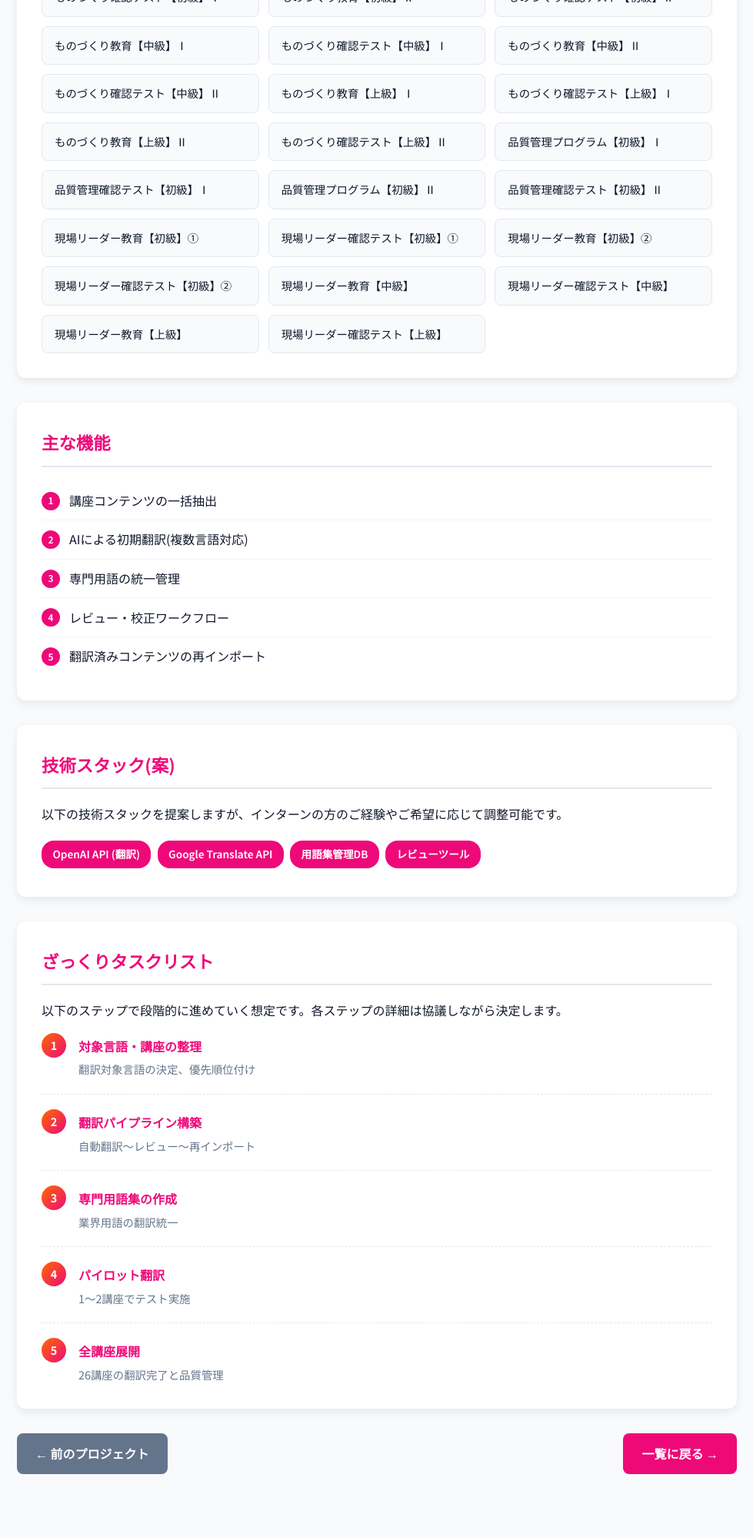
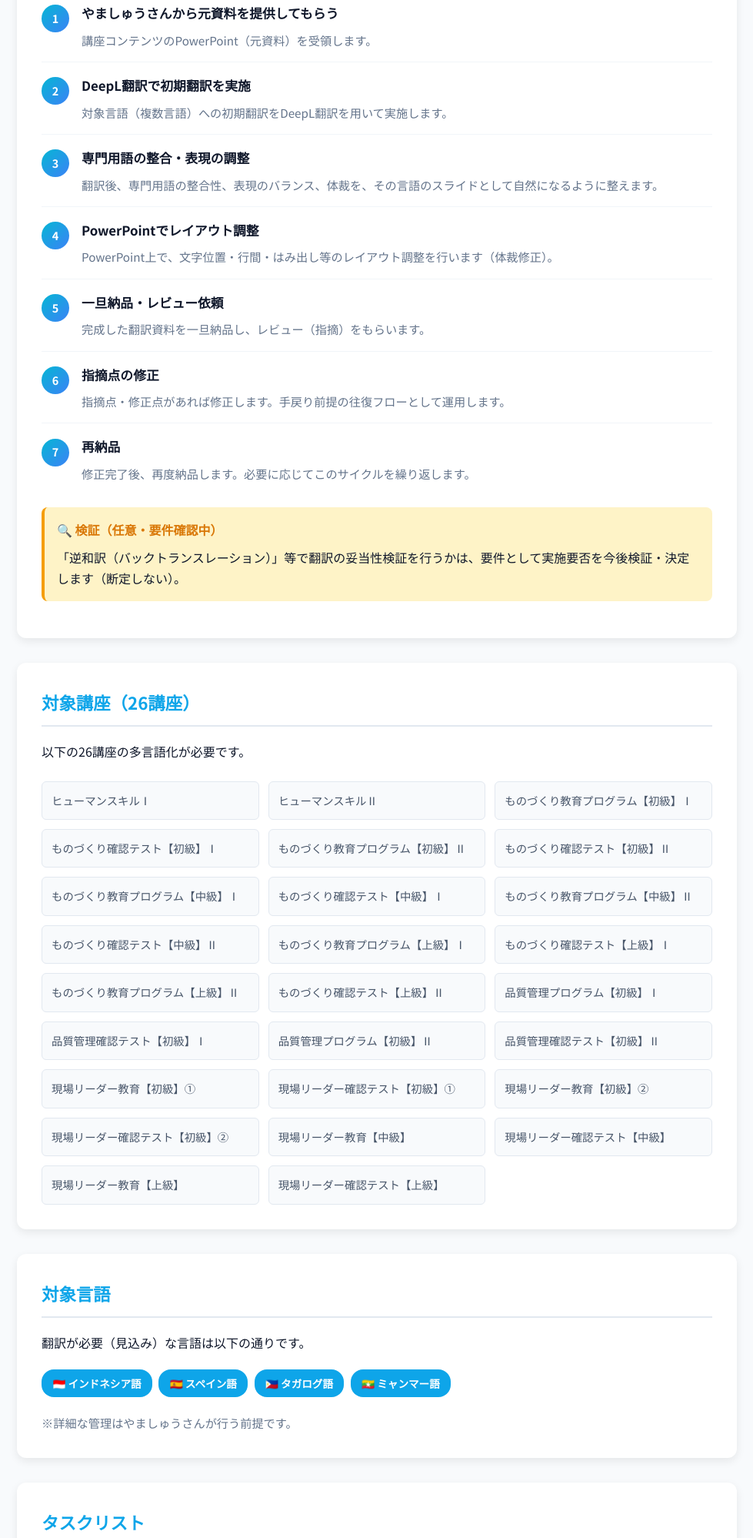
Before and after one commit to cross-support/intern.irai, a plain HTML site: page project06.html in a window 1280 px wide. Shown: the part 802-2800 px from the top of the page at 77% size, without its empty margins (150-1129 px from the left). Before the commit the page ends 2749 px from the top, so only its background shows below. Drawn offline with Linux system fonts and the light colour scheme.

Commit message:
プロジェクト⑥を翻訳作業フロー運用案件に改修: 技術スタック削除、主なフロー7ステップ化、26講座・4言語明記

```diff
--- a/project06.html
+++ b/project06.html
@@ -21,7 +21,7 @@
         }
 
         .header {
-            background: linear-gradient(135deg, #ff6a00 0%, #ee0979 100%);
+            background: linear-gradient(135deg, #06b6d4 0%, #3b82f6 100%);
             color: white;
             padding: 2rem;
         }
@@ -78,129 +78,125 @@
 
         .section h2 {
             font-size: 1.4rem;
-            color: #ee0979;
+            color: #0ea5e9;
             margin-bottom: 1.2rem;
             padding-bottom: 0.7rem;
             border-bottom: 2px solid #e2e8f0;
         }
 
-        .note-box {
-            background: #fff3cd;
+        .section h3 {
+            font-size: 1.1rem;
+            color: #06b6d4;
+            margin: 1.5rem 0 1rem 0;
+        }
+
+        .info-box {
+            background: #dbeafe;
+            border-left: 4px solid #3b82f6;
+            padding: 1rem;
+            border-radius: 8px;
+            margin: 1rem 0;
+        }
+
+        .info-box strong {
+            color: #1e40af;
+            display: block;
+            margin-bottom: 0.5rem;
+        }
+
+        .verification-box {
+            background: #fef3c7;
             border-left: 4px solid #f59e0b;
             padding: 1rem;
             border-radius: 8px;
             margin: 1rem 0;
         }
 
-        .note-box strong {
+        .verification-box strong {
             color: #d97706;
             display: block;
             margin-bottom: 0.5rem;
         }
 
-        .task-list {
+        .flow-list {
             list-style: none;
+            counter-reset: flow-counter;
         }
 
-        .task-item {
-            padding: 0.7rem 0;
+        .flow-item {
+            padding: 1rem 0;
             border-bottom: 1px solid #f1f5f9;
             display: flex;
             align-items: start;
-            gap: 0.75rem;
+            gap: 1rem;
+            counter-increment: flow-counter;
         }
 
-        .task-item:last-child {
+        .flow-item:last-child {
             border-bottom: none;
         }
 
-        .task-icon {
-            width: 24px;
-            height: 24px;
-            min-width: 24px;
-            background: #ee0979;
+        .flow-number {
+            width: 36px;
+            height: 36px;
+            min-width: 36px;
+            background: linear-gradient(135deg, #06b6d4 0%, #3b82f6 100%);
             border-radius: 50%;
             display: flex;
             align-items: center;
             justify-content: center;
             color: white;
-            font-size: 0.75rem;
-            font-weight: 600;
-            margin-top: 0.1rem;
+            font-size: 0.9rem;
+            font-weight: 700;
+            margin-top: 0.2rem;
         }
 
-        .badge {
+        .flow-number::before {
+            content: counter(flow-counter);
+        }
+
+        .flow-content {
+            flex: 1;
+        }
+
+        .flow-title {
+            font-weight: 700;
+            color: #0f172a;
+            margin-bottom: 0.5rem;
+            font-size: 1.05rem;
+        }
+
+        .flow-desc {
+            color: #64748b;
+            font-size: 0.95rem;
+            line-height: 1.6;
+        }
+
+        .course-grid {
+            display: grid;
+            grid-template-columns: repeat(auto-fill, minmax(280px, 1fr));
+            gap: 0.75rem;
+            margin-top: 1rem;
+        }
+
+        .course-item {
+            background: #f8fafc;
+            border: 1px solid #e2e8f0;
+            border-radius: 6px;
+            padding: 0.75rem;
+            font-size: 0.9rem;
+            color: #475569;
+        }
+
+        .language-tag {
             display: inline-block;
-            background: #ee0979;
+            background: #0ea5e9;
             color: white;
             padding: 0.4rem 0.9rem;
             border-radius: 16px;
             font-size: 0.85rem;
             font-weight: 600;
             margin: 0.3rem 0.3rem 0.3rem 0;
-        }
-
-        .course-list {
-            display: grid;
-            grid-template-columns: repeat(auto-fill, minmax(250px, 1fr));
-            gap: 0.75rem;
-            margin-top: 1rem;
-        }
-
-        .course-item {
-            background: #f8fafc;
-            padding: 0.75rem 1rem;
-            border-radius: 8px;
-            border: 1px solid #e2e8f0;
-            font-size: 0.9rem;
-        }
-
-        .timeline {
-            margin-top: 1rem;
-        }
-
-        .timeline-item {
-            display: flex;
-            gap: 1rem;
-            margin-bottom: 1.2rem;
-            padding-bottom: 1.2rem;
-            border-bottom: 1px dashed #e2e8f0;
-        }
-
-        .timeline-item:last-child {
-            border-bottom: none;
-            margin-bottom: 0;
-            padding-bottom: 0;
-        }
-
-        .timeline-marker {
-            width: 32px;
-            height: 32px;
-            min-width: 32px;
-            background: linear-gradient(135deg, #ff6a00 0%, #ee0979 100%);
-            border-radius: 50%;
-            display: flex;
-            align-items: center;
-            justify-content: center;
-            color: white;
-            font-weight: 700;
-            font-size: 0.9rem;
-        }
-
-        .timeline-content {
-            flex: 1;
-            padding-top: 0.2rem;
-        }
-
-        .timeline-title {
-            font-weight: 600;
-            color: #ee0979;
-            margin-bottom: 0.3rem;
-        }
-
-        .timeline-desc {
-            font-size: 0.9rem;
-            color: #64748b;
         }
 
         .nav-buttons {
@@ -212,7 +208,7 @@
         .btn {
             display: inline-block;
             padding: 0.8rem 1.5rem;
-            background: #ee0979;
+            background: #0ea5e9;
             color: white;
             text-decoration: none;
             border-radius: 8px;
@@ -221,7 +217,7 @@
         }
 
         .btn:hover {
-            background: #ff6a00;
+            background: #06b6d4;
             transform: translateY(-2px);
         }
 
@@ -246,7 +242,7 @@
                 font-size: 1.6rem;
             }
 
-            .course-list {
+            .course-grid {
                 grid-template-columns: 1fr;
             }
         }
@@ -256,40 +252,113 @@
 <body>
     <header class="header">
         <div class="header-content">
-            <div class="breadcrumb"><a href="index.html">← プロジェクト一覧に戻る</a></div>
+            <div class="breadcrumb">
+                <a href="index.html">← プロジェクト一覧に戻る</a>
+            </div>
             <div class="project-number">プロジェクト⑥</div>
             <h1>既存講座の多言語化</h1>
-            <p>26講座の翻訳・ローカライズ自動化</p>
+            <p>26講座の翻訳作業フロー運用</p>
         </div>
     </header>
 
     <div class="container">
         <div class="section">
             <h2>プロジェクト概要</h2>
-            <p>既存の26講座を多言語対応させるプロジェクトです。AIによる翻訳と人手によるレビューを組み合わせ、効率的かつ高品質なローカライゼーションを実現します。</p>
+            <p>既存の26講座を、複数の言語に翻訳する作業フローを運用します。このプロジェクトは技術開発ではなく、翻訳作業の品質とスピードを両立させる運用案件です。やましゅうさんから提供されるPowerPoint資料を基に、DeepL翻訳を活用しながら、専門用語の整合性と自然な表現を確保します。
+            </p>
 
-            <div class="note-box">
-                <strong>📌 Note</strong>
-                <p>詳細はやましゅう様のタスクとも連携しますので、この手順書では概要のみ記載しています。</p>
+            <div class="info-box">
+                <strong>📋 プロジェクトの性質</strong>
+                <p>技術開発ではなく、翻訳作業フローの運用案件です。レビュー・修正の往復を前提とした柔軟な進行を行います。</p>
             </div>
         </div>
 
         <div class="section">
-            <h2>対象講座(26講座)</h2>
-            <div class="course-list">
+            <h2>主なフロー</h2>
+            <p style="margin-bottom: 1.5rem;">以下の手順で翻訳作業を進めます。</p>
+
+            <ol class="flow-list">
+                <li class="flow-item">
+                    <div class="flow-number"></div>
+                    <div class="flow-content">
+                        <div class="flow-title">やましゅうさんから元資料を提供してもらう</div>
+                        <div class="flow-desc">講座コンテンツのPowerPoint（元資料）を受領します。</div>
+                    </div>
+                </li>
+
+                <li class="flow-item">
+                    <div class="flow-number"></div>
+                    <div class="flow-content">
+                        <div class="flow-title">DeepL翻訳で初期翻訳を実施</div>
+                        <div class="flow-desc">対象言語（複数言語）への初期翻訳をDeepL翻訳を用いて実施します。</div>
+                    </div>
+                </li>
+
+                <li class="flow-item">
+                    <div class="flow-number"></div>
+                    <div class="flow-content">
+                        <div class="flow-title">専門用語の整合・表現の調整</div>
+                        <div class="flow-desc">翻訳後、専門用語の整合性、表現のバランス、体裁を、その言語のスライドとして自然になるように整えます。</div>
+                    </div>
+                </li>
+
+                <li class="flow-item">
+                    <div class="flow-number"></div>
+                    <div class="flow-content">
+                        <div class="flow-title">PowerPointでレイアウト調整</div>
+                        <div class="flow-desc">PowerPoint上で、文字位置・行間・はみ出し等のレイアウト調整を行います（体裁修正）。</div>
+                    </div>
+                </li>
+
+                <li class="flow-item">
+                    <div class="flow-number"></div>
+                    <div class="flow-content">
+                        <div class="flow-title">一旦納品・レビュー依頼</div>
+                        <div class="flow-desc">完成した翻訳資料を一旦納品し、レビュー（指摘）をもらいます。</div>
+                    </div>
+                </li>
+
+                <li class="flow-item">
+                    <div class="flow-number"></div>
+                    <div class="flow-content">
+                        <div class="flow-title">指摘点の修正</div>
+                        <div class="flow-desc">指摘点・修正点があれば修正します。手戻り前提の往復フローとして運用します。</div>
+                    </div>
+                </li>
+
+                <li class="flow-item">
+                    <div class="flow-number"></div>
+                    <div class="flow-content">
+                        <div class="flow-title">再納品</div>
+                        <div class="flow-desc">修正完了後、再度納品します。必要に応じてこのサイクルを繰り返します。</div>
+                    </div>
+                </li>
+            </ol>
+
+            <div class="verification-box">
+                <strong>🔍 検証（任意・要件確認中）</strong>
+                <p>「逆和訳（バックトランスレーション）」等で翻訳の妥当性検証を行うかは、要件として実施要否を今後検証・決定します（断定しない）。</p>
+            </div>
+        </div>
+
+        <div class="section">
+            <h2>対象講座（26講座）</h2>
+            <p style="margin-bottom: 1.5rem;">以下の26講座の多言語化が必要です。</p>
+
+            <div class="course-grid">
                 <div class="course-item">ヒューマンスキルⅠ</div>
                 <div class="course-item">ヒューマンスキルⅡ</div>
-                <div class="course-item">ものづくり教育【初級】Ⅰ</div>
+                <div class="course-item">ものづくり教育プログラム【初級】Ⅰ</div>
                 <div class="course-item">ものづくり確認テスト【初級】Ⅰ</div>
-                <div class="course-item">ものづくり教育【初級】Ⅱ</div>
+                <div class="course-item">ものづくり教育プログラム【初級】Ⅱ</div>
                 <div class="course-item">ものづくり確認テスト【初級】Ⅱ</div>
-                <div class="course-item">ものづくり教育【中級】Ⅰ</div>
+                <div class="course-item">ものづくり教育プログラム【中級】Ⅰ</div>
                 <div class="course-item">ものづくり確認テスト【中級】Ⅰ</div>
-                <div class="course-item">ものづくり教育【中級】Ⅱ</div>
+                <div class="course-item">ものづくり教育プログラム【中級】Ⅱ</div>
                 <div class="course-item">ものづくり確認テスト【中級】Ⅱ</div>
-                <div class="course-item">ものづくり教育【上級】Ⅰ</div>
+                <div class="course-item">ものづくり教育プログラム【上級】Ⅰ</div>
                 <div class="course-item">ものづくり確認テスト【上級】Ⅰ</div>
-                <div class="course-item">ものづくり教育【上級】Ⅱ</div>
+                <div class="course-item">ものづくり教育プログラム【上級】Ⅱ</div>
                 <div class="course-item">ものづくり確認テスト【上級】Ⅱ</div>
                 <div class="course-item">品質管理プログラム【初級】Ⅰ</div>
                 <div class="course-item">品質管理確認テスト【初級】Ⅰ</div>
@@ -307,77 +376,82 @@
         </div>
 
         <div class="section">
-            <h2>主な機能</h2>
-            <ul class="task-list">
-                <li class="task-item"><span class="task-icon">1</span>
-                    <div>講座コンテンツの一括抽出</div>
-                </li>
-                <li class="task-item"><span class="task-icon">2</span>
-                    <div>AIによる初期翻訳(複数言語対応)</div>
-                </li>
-                <li class="task-item"><span class="task-icon">3</span>
-                    <div>専門用語の統一管理</div>
-                </li>
-                <li class="task-item"><span class="task-icon">4</span>
-                    <div>レビュー・校正ワークフロー</div>
-                </li>
-                <li class="task-item"><span class="task-icon">5</span>
-                    <div>翻訳済みコンテンツの再インポート</div>
-                </li>
-            </ul>
+            <h2>対象言語</h2>
+            <p style="margin-bottom: 1rem;">翻訳が必要（見込み）な言語は以下の通りです。</p>
+
+            <div>
+                <span class="language-tag">🇮🇩 インドネシア語</span>
+                <span class="language-tag">🇪🇸 スペイン語</span>
+                <span class="language-tag">🇵🇭 タガログ語</span>
+                <span class="language-tag">🇲🇲 ミャンマー語</span>
+            </div>
+
+            <p style="margin-top: 1rem; color: #64748b; font-size: 0.95rem;">
+                ※詳細な管理はやましゅうさんが行う前提です。
+            </p>
         </div>
 
         <div class="section">
-            <h2>技術スタック(案)</h2>
-            <p style="margin-bottom: 1rem;">以下の技術スタックを提案しますが、インターンの方のご経験やご希望に応じて調整可能です。</p>
-            <div>
-                <span class="badge">OpenAI API (翻訳)</span>
-                <span class="badge">Google Translate API</span>
-                <span class="badge">用語集管理DB</span>
-                <span class="badge">レビューツール</span>
-            </div>
-        </div>
+            <h2>タスクリスト</h2>
+            <p style="margin-bottom: 1.5rem;">以下のタスクで段階的に進めます。</p>
 
-        <div class="section">
-            <h2>ざっくりタスクリスト</h2>
-            <p style="margin-bottom: 1rem;">以下のステップで段階的に進めていく想定です。各ステップの詳細は協議しながら決定します。</p>
-            <div class="timeline">
-                <div class="timeline-item">
-                    <div class="timeline-marker">1</div>
-                    <div class="timeline-content">
-                        <div class="timeline-title">対象言語・講座の整理</div>
-                        <div class="timeline-desc">翻訳対象言語の決定、優先順位付け</div>
+            <ol class="flow-list">
+                <li class="flow-item">
+                    <div class="flow-number"></div>
+                    <div class="flow-content">
+                        <div class="flow-title">資料受領</div>
+                        <div class="flow-desc">やましゅうさんからPowerPoint資料を受領</div>
                     </div>
-                </div>
-                <div class="timeline-item">
-                    <div class="timeline-marker">2</div>
-                    <div class="timeline-content">
-                        <div class="timeline-title">翻訳パイプライン構築</div>
-                        <div class="timeline-desc">自動翻訳〜レビュー〜再インポート</div>
+                </li>
+
+                <li class="flow-item">
+                    <div class="flow-number"></div>
+                    <div class="flow-content">
+                        <div class="flow-title">DeepL初期翻訳</div>
+                        <div class="flow-desc">対象言語への機械翻訳実施</div>
                     </div>
-                </div>
-                <div class="timeline-item">
-                    <div class="timeline-marker">3</div>
-                    <div class="timeline-content">
-                        <div class="timeline-title">専門用語集の作成</div>
-                        <div class="timeline-desc">業界用語の翻訳統一</div>
+                </li>
+
+                <li class="flow-item">
+                    <div class="flow-number"></div>
+                    <div class="flow-content">
+                        <div class="flow-title">用語・体裁調整</div>
+                        <div class="flow-desc">専門用語の整合性確保と自然な表現への調整</div>
                     </div>
-                </div>
-                <div class="timeline-item">
-                    <div class="timeline-marker">4</div>
-                    <div class="timeline-content">
-                        <div class="timeline-title">パイロット翻訳</div>
-                        <div class="timeline-desc">1〜2講座でテスト実施</div>
+                </li>
+
+                <li class="flow-item">
+                    <div class="flow-number"></div>
+                    <div class="flow-content">
+                        <div class="flow-title">PPTレイアウト調整</div>
+                        <div class="flow-desc">文字位置・行間・はみ出しの修正</div>
                     </div>
-                </div>
-                <div class="timeline-item">
-                    <div class="timeline-marker">5</div>
-                    <div class="timeline-content">
-                        <div class="timeline-title">全講座展開</div>
-                        <div class="timeline-desc">26講座の翻訳完了と品質管理</div>
+                </li>
+
+                <li class="flow-item">
+                    <div class="flow-number"></div>
+                    <div class="flow-content">
+                        <div class="flow-title">レビュー</div>
+                        <div class="flow-desc">やましゅうさんへ納品してレビュー依頼</div>
                     </div>
-                </div>
-            </div>
+                </li>
+
+                <li class="flow-item">
+                    <div class="flow-number"></div>
+                    <div class="flow-content">
+                        <div class="flow-title">修正</div>
+                        <div class="flow-desc">指摘点の修正作業</div>
+                    </div>
+                </li>
+
+                <li class="flow-item">
+                    <div class="flow-number"></div>
+                    <div class="flow-content">
+                        <div class="flow-title">再納品</div>
+                        <div class="flow-desc">修正完了後の再納品（必要に応じて往復）</div>
+                    </div>
+                </li>
+            </ol>
         </div>
 
         <div class="nav-buttons">
```
